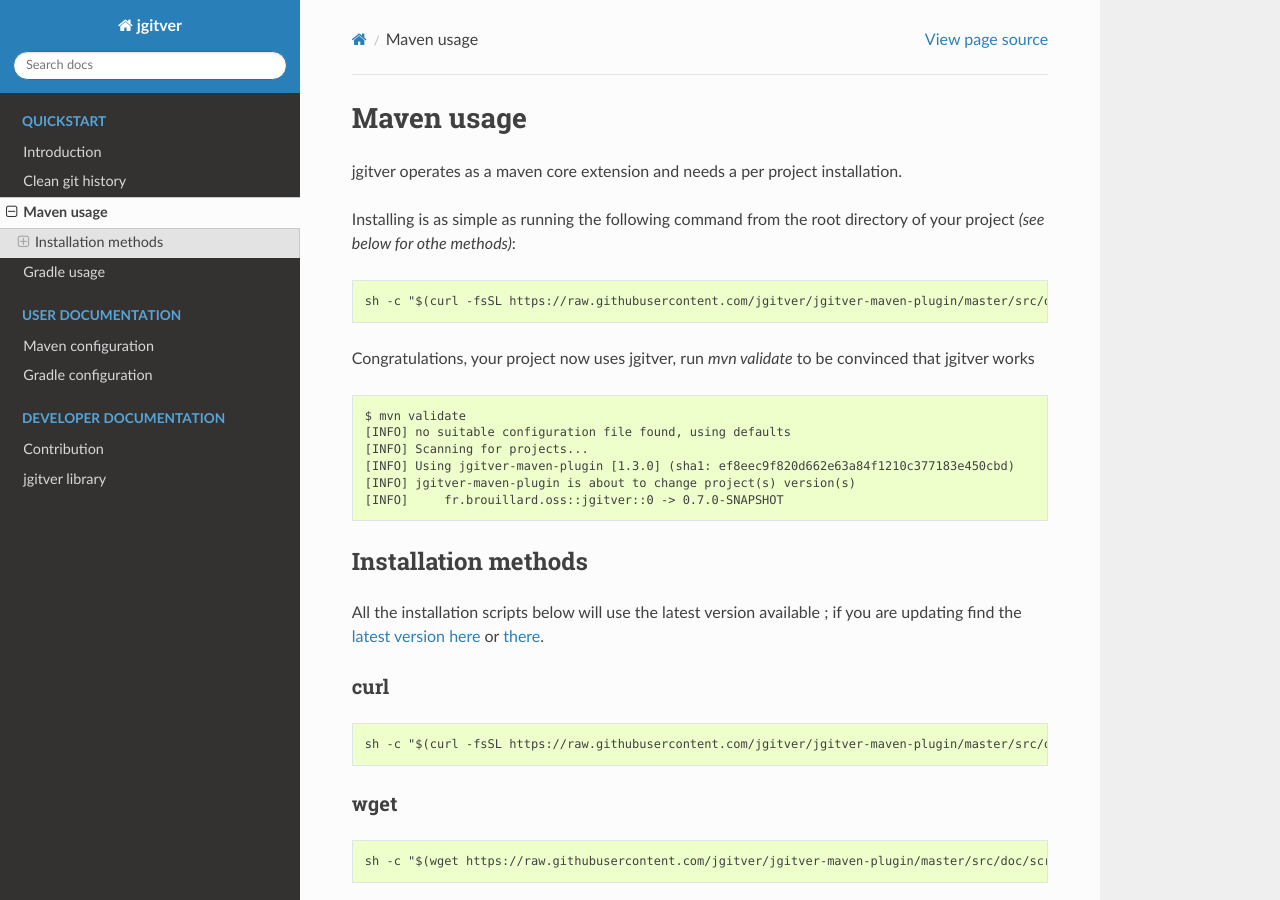
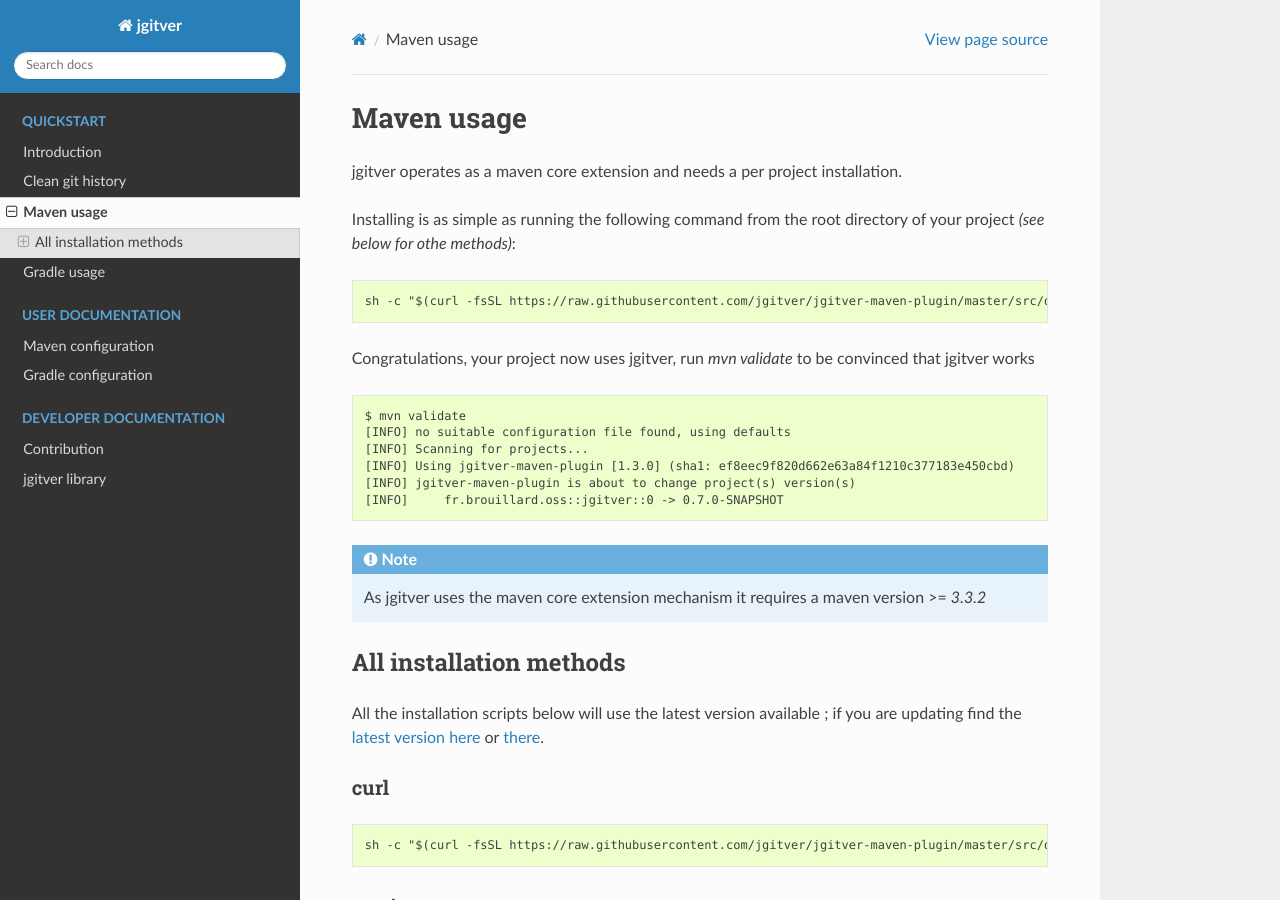
Before and after one commit to jgitver/jgitver.github.io, a Sphinx documentation site: the page built from docs/maven-usage.rst, in a window 1280 px wide and 900 px high. Built offline with Sphinx 7.4.7 and the Read the Docs theme 2.0.0, drawn with Linux system fonts in a browser that asks for light colours.

Commit message:
add not with minimal maven version

```diff
--- a/docs/maven-usage.rst
+++ b/docs/maven-usage.rst
@@ -21,8 +21,13 @@
     [INFO]     fr.brouillard.oss::jgitver::0 -> 0.7.0-SNAPSHOT
 
 
-Installation methods
---------------------
+.. note::
+
+    As jgitver uses the maven core extension mechanism it requires a maven version >= `3.3.2`
+
+
+All installation methods
+------------------------
 
 All the installation scripts below will use the latest version available ; if you are updating find the `latest version here`_ or `there`_.
 
```
